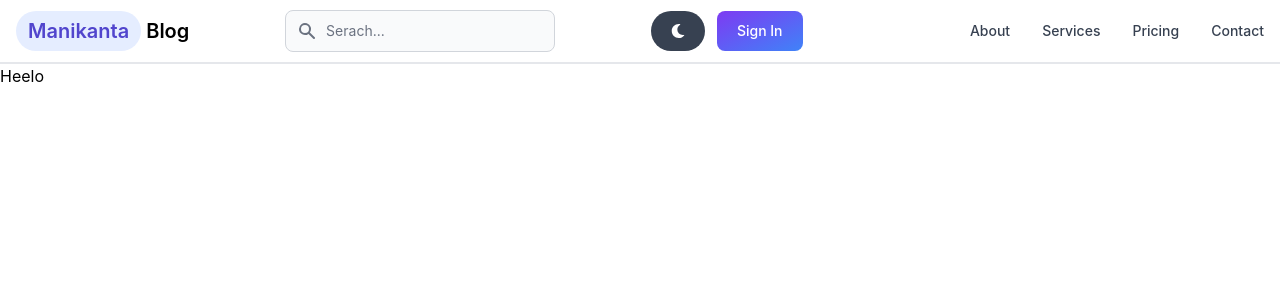
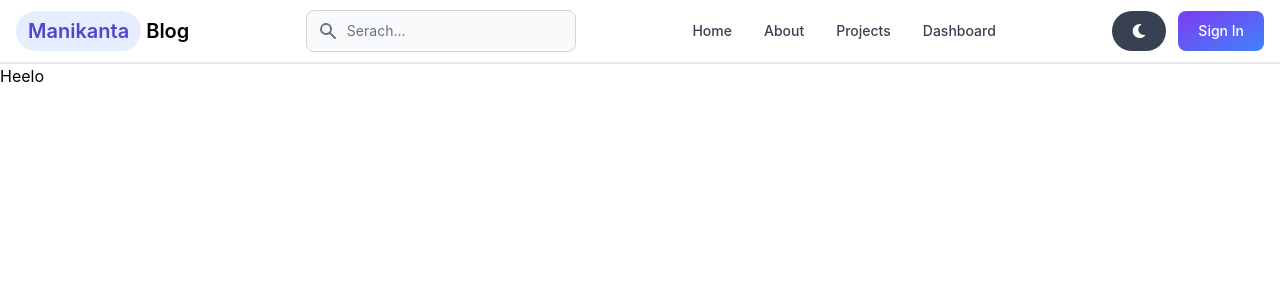
Before and after one commit to mreddyveera/mreddyveera-blog, a React (Vite) app in the folder client/: page / in a window 1280 px wide. Shown: the top 300 px of the page. Built offline with nearby package versions, Linux system fonts and the light colour scheme.

Commit message:
Fix:Added  Hamburger navigation bar resposive

```diff
--- a/client/src/components/Header.jsx
+++ b/client/src/components/Header.jsx
@@ -1,8 +1,17 @@
-import { Button, Navbar,NavbarCollapse,NavbarLink,NavbarToggle, TextInput } from "flowbite-react";
-import { Link } from "react-router-dom";
+import {
+  Button,
+  Navbar,
+  NavbarCollapse,
+  NavbarLink,
+  NavbarToggle,
+  TextInput,
+} from "flowbite-react";
+import { Link,useLocation} from "react-router-dom";
 import { HiSearch } from "react-icons/hi";
 import { FaMoon } from "react-icons/fa";
+
 function Header() {
+  const path=useLocation().pathname;
   return (
     <Navbar className="border-b-2 border-gray-200 bg-white dark:bg-gray-900 px-4">
       <Link
@@ -24,6 +33,19 @@ function Header() {
           <HiSearch />
         </Button>
       </div>
+
+              <NavbarToggle />
+      <NavbarCollapse>
+        <NavbarLink href="/" active={path==="/"} className="text-gray-700 dark:text-gray-300 hover:text-indigo-600">
+          Home
+        </NavbarLink>
+        <NavbarLink href="/about" active={path==="/about"} className="text-gray-700 dark:text-gray-300 hover:text-indigo-600">About</NavbarLink>
+        <NavbarLink href="/projects" active={path==="/projects"} className="text-gray-700 dark:text-gray-300 hover:text-indigo-600">Projects</NavbarLink>
+        <NavbarLink href="/dashboard" active={path==="/dashboard"} className="text-gray-700 dark:text-gray-300 hover:text-indigo-600">Dashboard</NavbarLink>
+      </NavbarCollapse>
+
+
+
       <div className="flex items-center gap-3">
         {/* Moon Icon Button */}
         <Button color="gray" pill>
@@ -37,19 +59,6 @@ function Header() {
           </Button>
         </Link>
       </div>
-
-      <NavbarToggle />
-      <NavbarCollapse>
-        <NavbarLink href="#" active>
-          Home
-        </NavbarLink>
-        <NavbarLink as={Link} href="#">
-          About
-        </NavbarLink>
-        <NavbarLink href="#">Services</NavbarLink>
-        <NavbarLink href="#">Pricing</NavbarLink>
-        <NavbarLink href="#">Contact</NavbarLink>
-      </NavbarCollapse>
     </Navbar>
   );
 }
```
